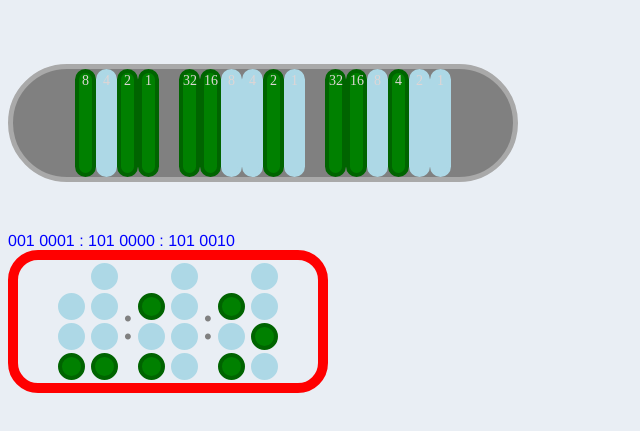
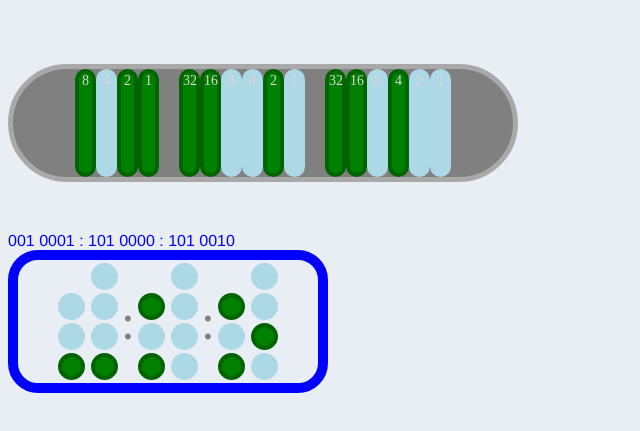
Before and after one commit to seattletravis/seattletravis.github.io, a plain HTML site: page index.html in a window 1280 px wide. Shown: the part 117-548 px from the top of the page, without its empty margins (0-640 px from the left). Drawn offline with Linux system fonts and the light colour scheme.

Commit message:
changed style

```diff
--- a/style.css
+++ b/style.css
@@ -81,7 +81,7 @@ body {
 	display: flex;
 	justify-content: center;
 	align-items: baseline;
-	border: solid red 10px;
+	border: solid blue 10px;
 	border-radius: 30px;
 	width: 300px;
 }
```
